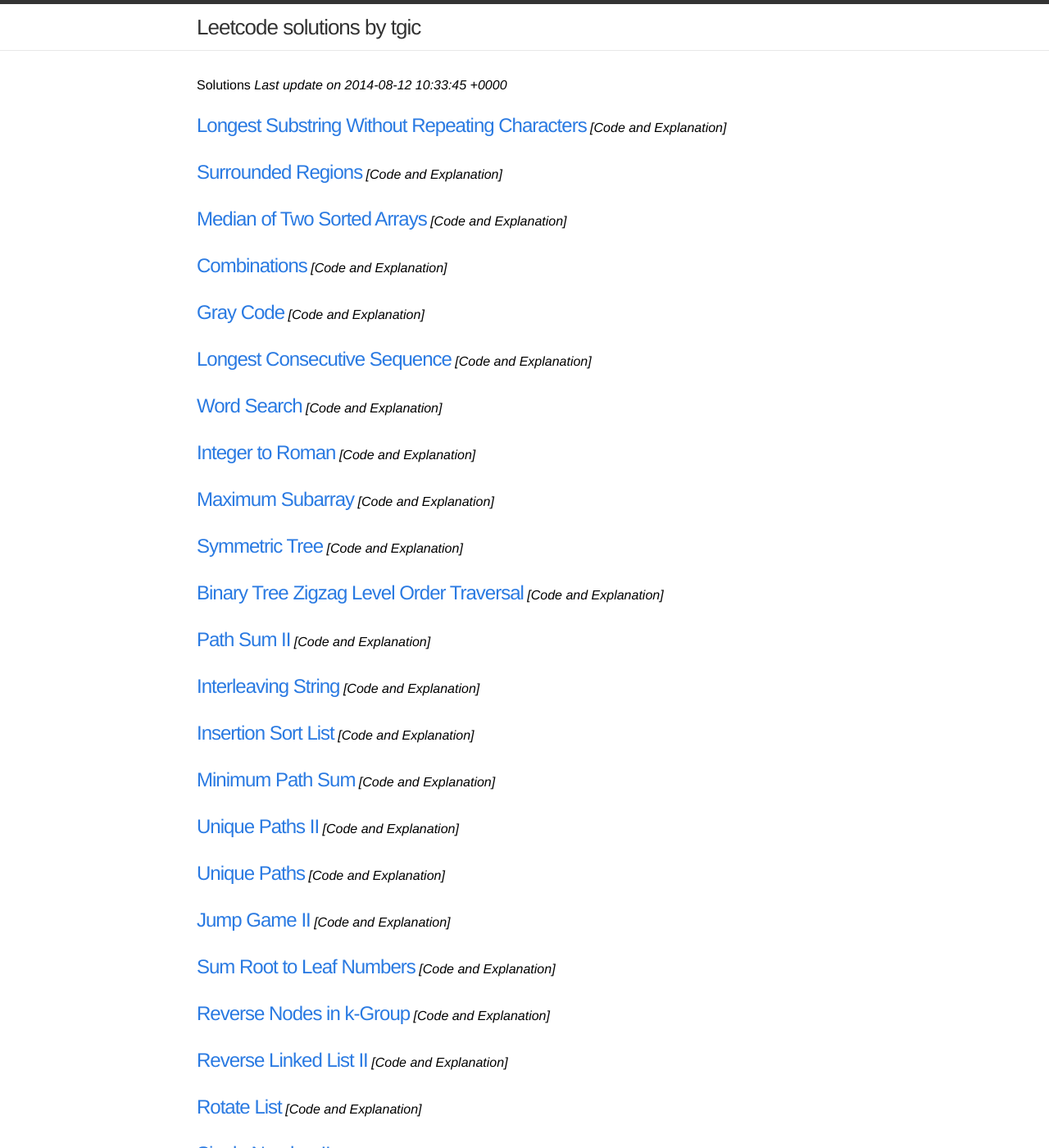
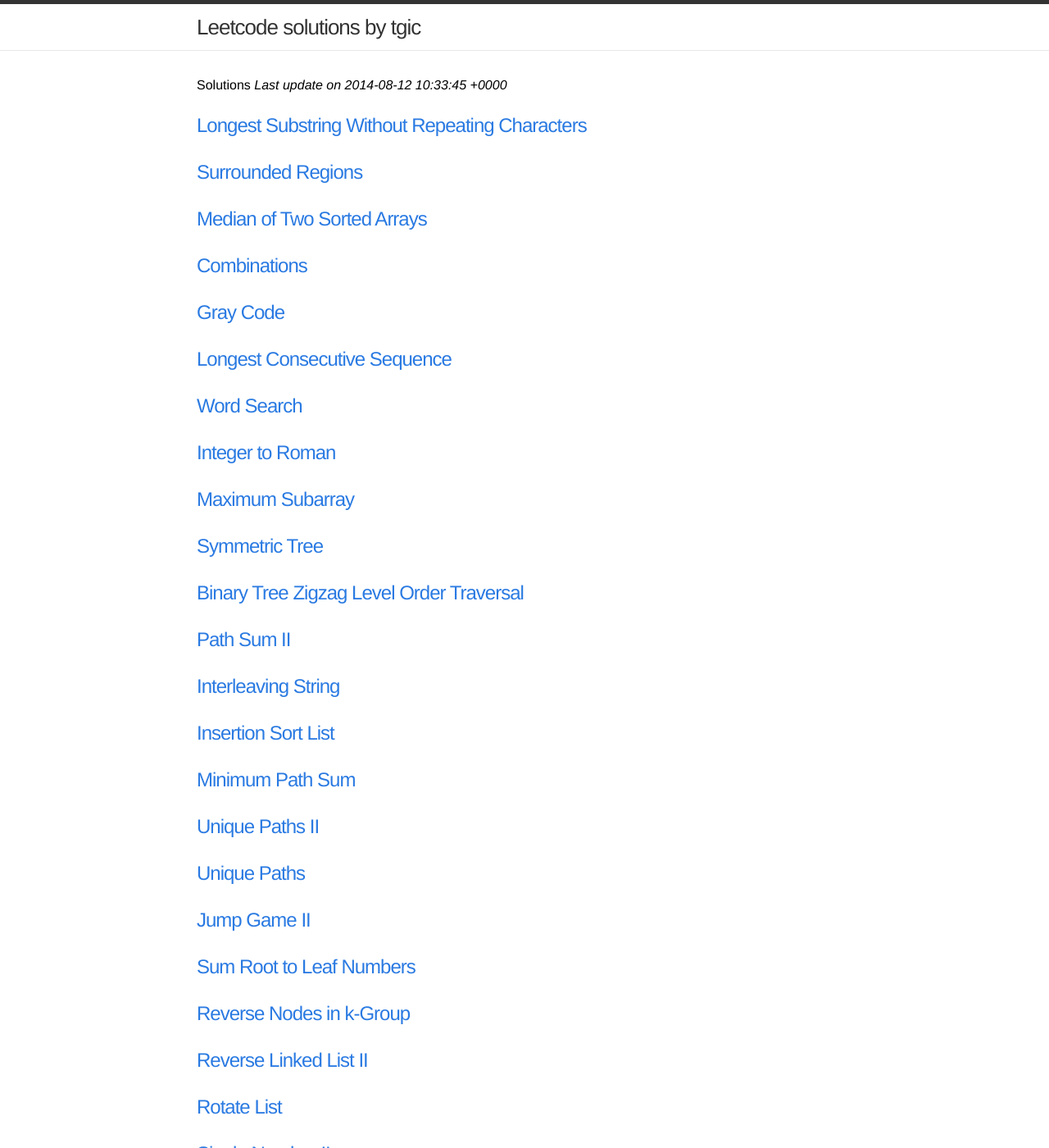
Before and after one commit to tg123/leetcode, a Jekyll site: the page built from index.html, in a window 1280 px wide and 1400 px high. Shown: the whole window at 82% size. Built offline with Jekyll 4.4.1, drawn with Linux system fonts in a browser that asks for light colours; Markdown is read by kramdown in place of the engine named in the settings; some of the changed text lies outside the part shown.

Commit message:
near completed, only leave [code only] flag

```diff
--- a/index.html
+++ b/index.html
@@ -10,7 +10,6 @@
     {% for page in pages reversed %}
       <li>
         <a class="post-link" href="{{ page.url | prepend: site.baseurl }}">{{ page.title }}</a>
-        <em>[Code and Explanation]</em>
       </li>
     {% endfor %}
   </ul>
```
